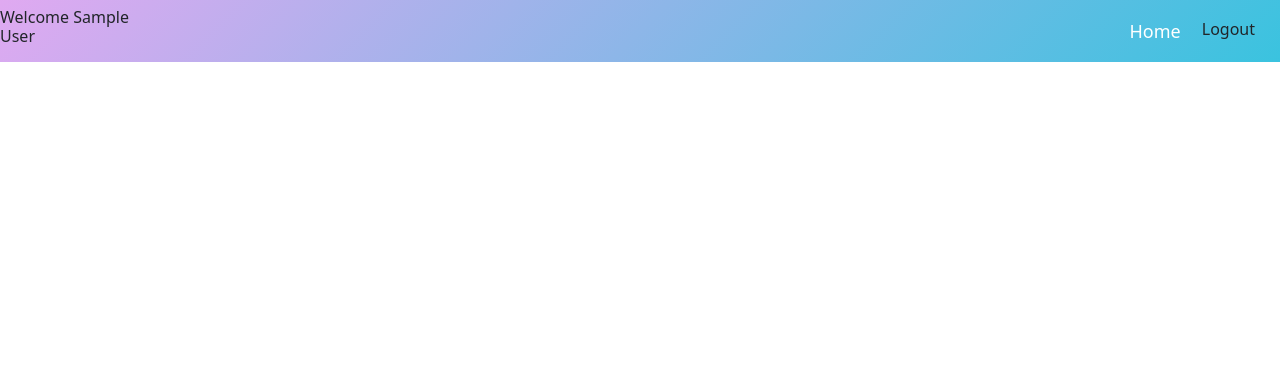
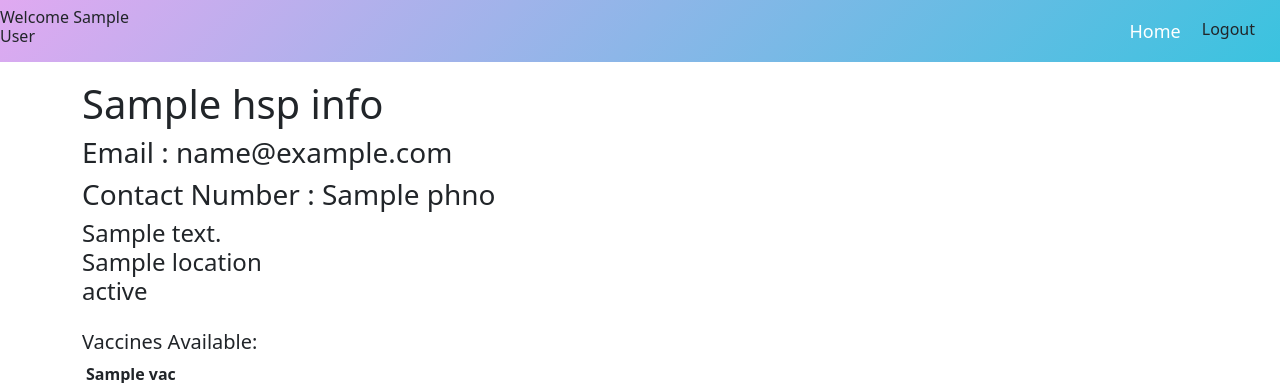
Before and after one commit to Sundar-075/Vaccine-Intimator, a Flask app: page /hspinfo in a window 1280 px wide. Shown: the top 383 px of the page. Run offline with Flask 2, Linux system fonts and the light colour scheme; the visitor is signed in with stand-in values (Sample User, id 1); a database or web service that is not in the repository returns one stand-in record (values such as "Sample title"); some libraries are stand-ins or nearby versions.

Commit message:
Hospital info page

```diff
--- a/templates/hsp_info.html
+++ b/templates/hsp_info.html
@@ -42,6 +42,50 @@
     <!-- Option 1: Bootstrap Bundle with Popper -->
     <script src="/static/js/bootstrap.bundle.min.js"></script>
 
+    <section>
+      <div class="container">
+        <div class="row">
+          <h1>{{ hsp_val['h_name'] }}</h1>
+        </div>
+
+        <div class="row">
+          <h3>Email : {{hsp_val['email']}}</h3>
+          <br />
+          <h3>Contact Number : {{hsp_val['phno']}}</h3>
+        </div>
+
+        <div class="row">
+          <address>
+            <h4>
+              {{hsp_val['address']}}<br />
+              {{hsp_val['location']}}<br />
+              {{hsp_val['state']}}<br />
+            </h4>
+          </address>
+        </div>
+
+        <div class="row">
+          <h5>Vaccines Available:</h5>
+          <ul class="px-3 list-group list-unstyled">
+            {% for vac in hsp_val['list_vaccines'] %}
+            <li><strong>{{ vac }}</strong></li>
+            {% endfor %}
+          </ul>
+        </div>
+
+        <div class="row">
+          <iframe
+            src="https://www.google.com/maps/embed?pb=!1m18!1m12!1m3!1d3800.5808254624126!2d83.30698615042266!3d17.717251187822203!2m3!1f0!2f0!3f0!3m2!1i1024!2i768!4f13.1!3m3!1m2!1s0x3a3943169c8fac4f%3A0xf0b4c66e5ecb574f!2sApollo%20Hospitals%20Ramnagar%20Vizag!5e0!3m2!1sen!2sin!4v1622616779911!5m2!1sen!2sin"
+            width="400"
+            height="300"
+            style="border: 0"
+            allowfullscreen=""
+            loading="lazy"
+          ></iframe>
+        </div>
+      </div>
+    </section>
+
     <!-- Option 2: Separate Popper and Bootstrap JS -->
     <!--
     <script src="https://cdn.jsdelivr.net/npm/@popperjs/core@2.5.4/dist/umd/popper.min.js" integrity="sha384-q2kxQ16AaE6UbzuKqyBE9/u/KzioAlnx2maXQHiDX9d4/zp8Ok3f+M7DPm+Ib6IU" crossorigin="anonymous"></script>
```
